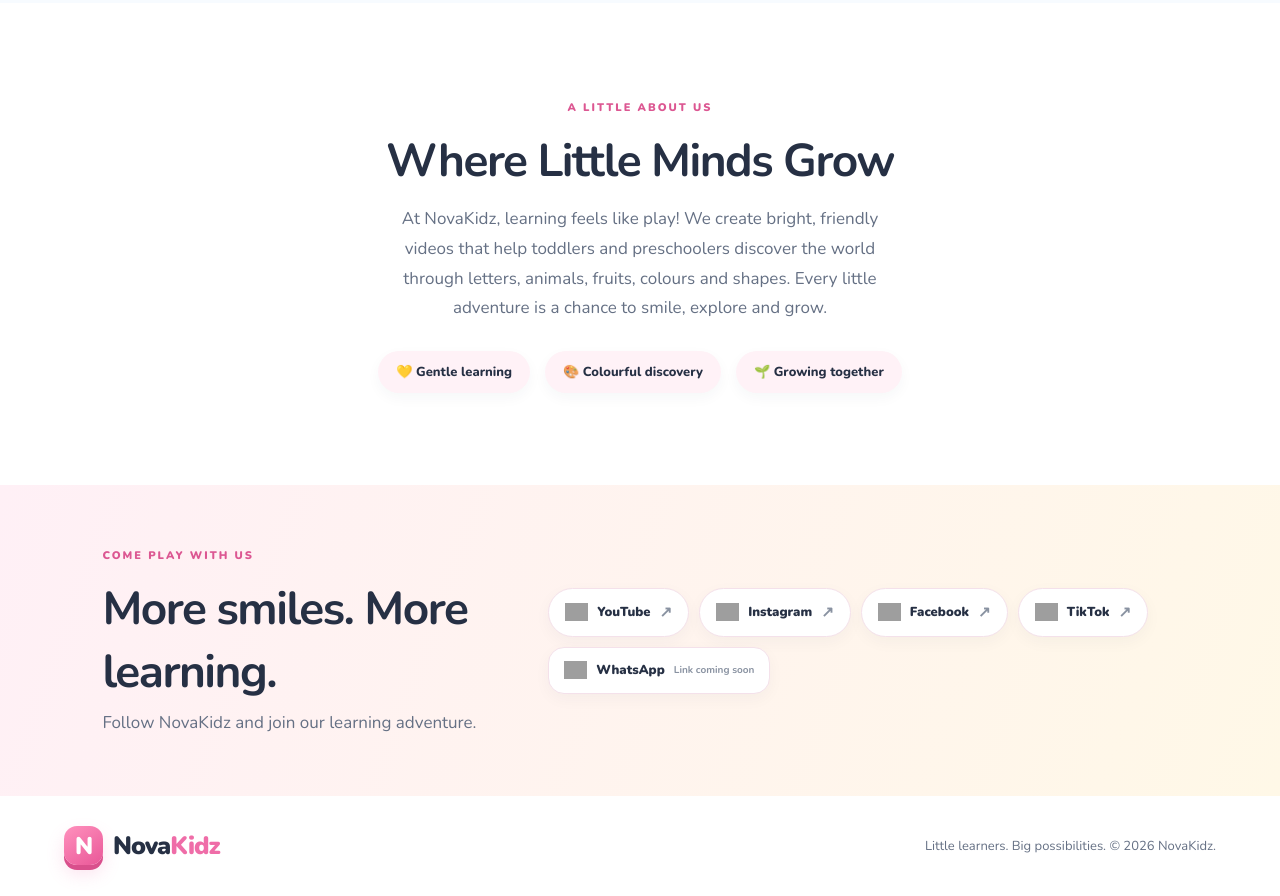
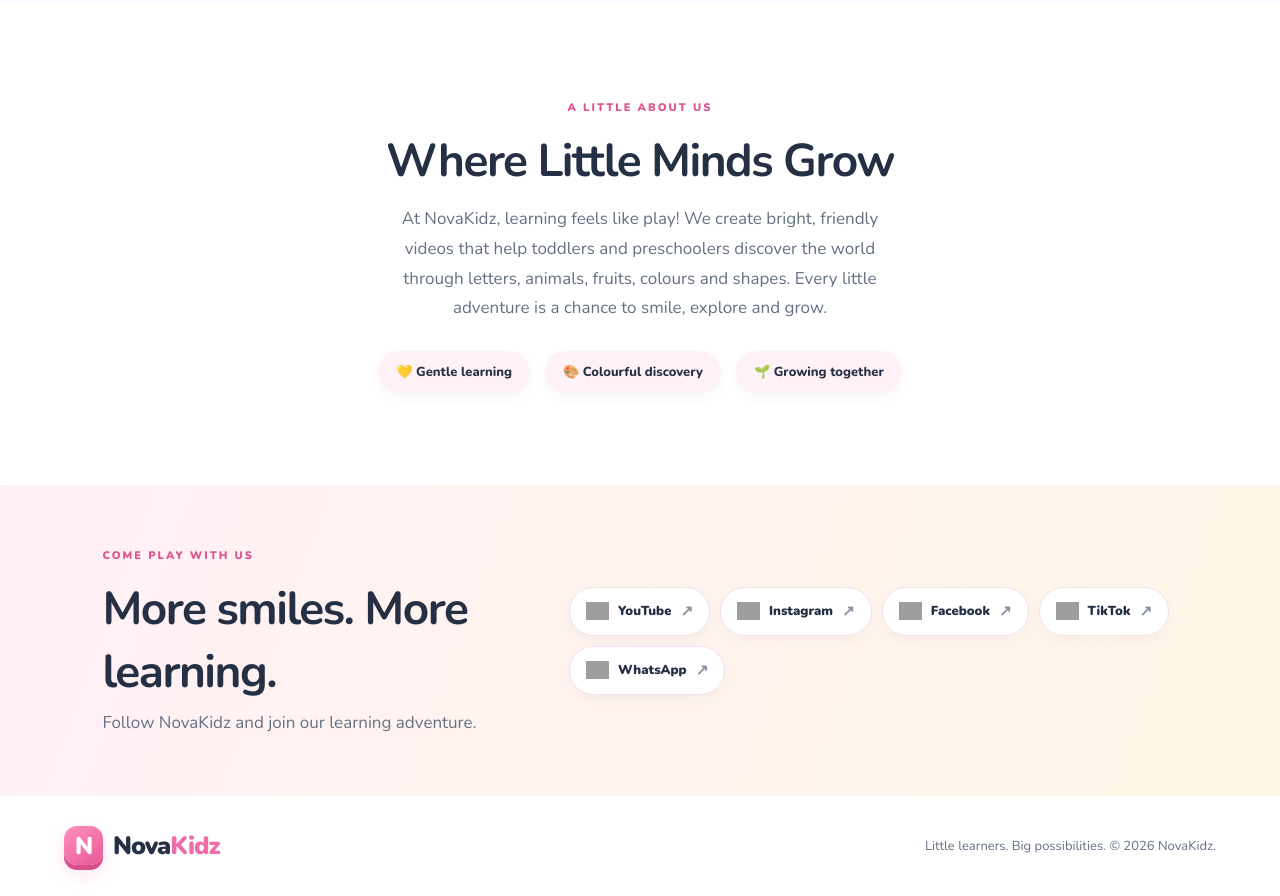
Before and after one commit to novakidz/novakidz-website, a plain HTML site: page index.html in a window 1280 px wide. Shown: the part 1930-2826 px from the top of the page. Drawn offline with nearby package versions, Linux system fonts and the light colour scheme; grey boxes are pictures that could not be loaded.

Commit message:
Connect NovaKidz WhatsApp channel

```diff
--- a/index.html
+++ b/index.html
@@ -55,7 +55,7 @@
       <a class="social-link" href="https://www.instagram.com/novakidz55" target="_blank" rel="noopener"><img src="https://cdn.simpleicons.org/instagram/E4405F" alt="" loading="lazy"><span>Instagram</span><b>↗</b></a>
       <a class="social-link" href="https://www.facebook.com/share/1TXN1vUYfU/" target="_blank" rel="noopener"><img src="https://cdn.simpleicons.org/facebook/0866FF" alt="" loading="lazy"><span>Facebook</span><b>↗</b></a>
       <a class="social-link" href="https://www.tiktok.com/@novakidz" target="_blank" rel="noopener"><img src="https://cdn.simpleicons.org/tiktok/111111" alt="" loading="lazy"><span>TikTok</span><b>↗</b></a>
-      <span class="social-link social-coming-soon"><img src="https://cdn.simpleicons.org/whatsapp/25D366" alt="" loading="lazy"><span>WhatsApp</span><small>Link coming soon</small></span>
+      <a class="social-link" href="https://whatsapp.com/channel/0029Vb967WS1t90jUahJsg35" target="_blank" rel="noopener"><img src="https://cdn.simpleicons.org/whatsapp/25D366" alt="" loading="lazy"><span>WhatsApp</span><b>↗</b></a>
     </div></section>
   </main>
   <footer><a class="brand" href="/"><span class="brand-mark">N</span><span>Nova<span class="pink">Kidz</span></span></a><p>Little learners. Big possibilities. © <span id="year"></span> NovaKidz.</p></footer>
```
